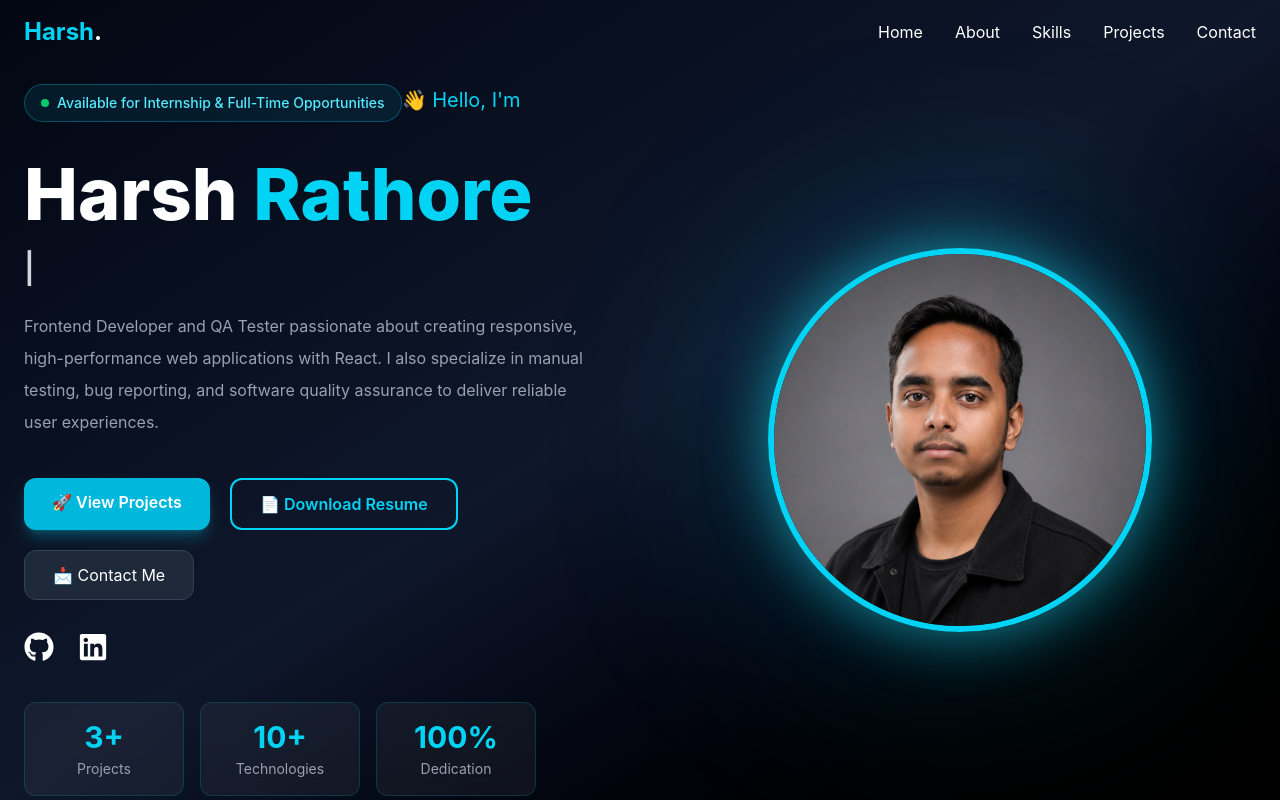
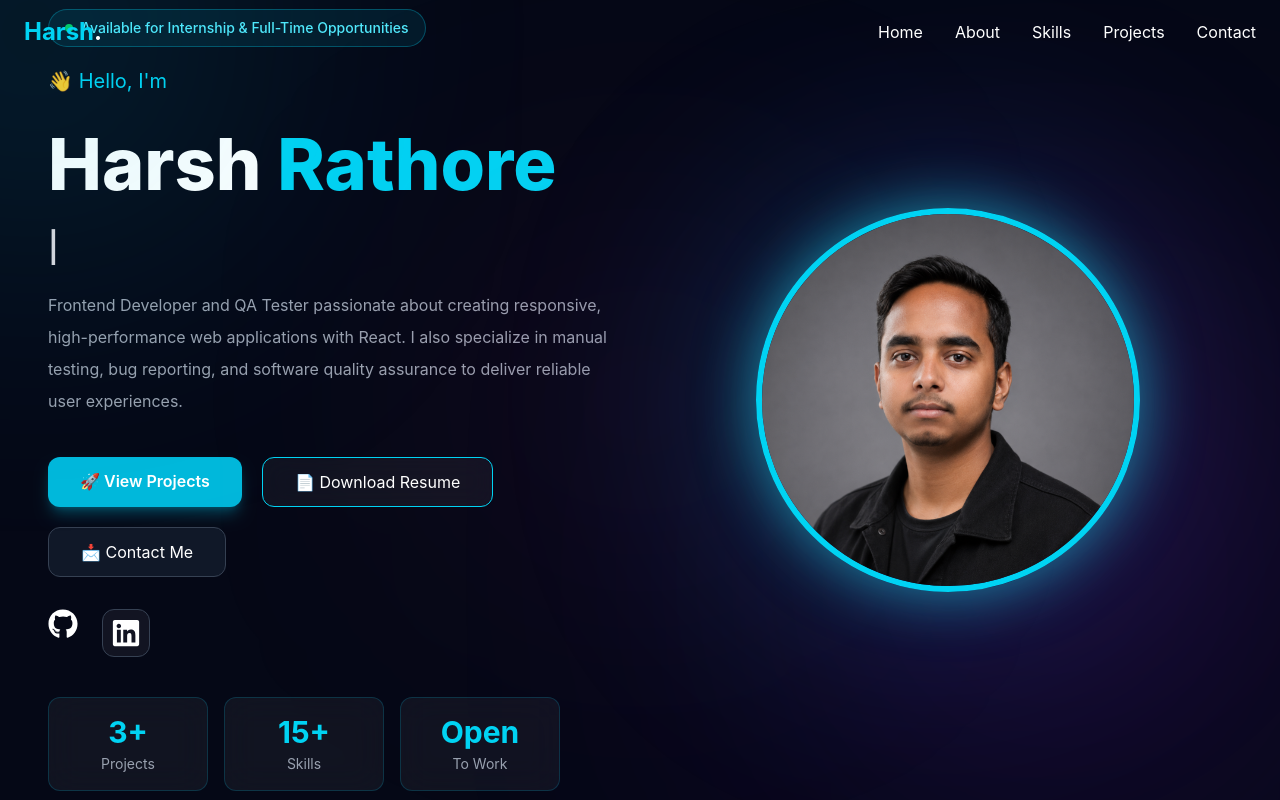
Before and after one commit to Rathore95688/portfolio-website, a React (Vite) app: page / in a window 1280 px wide. Shown: the top 800 px of the page. Built offline with nearby package versions, Linux system fonts and the light colour scheme.

Commit message:
hero section update

```diff
--- a/src/components/Hero.jsx
+++ b/src/components/Hero.jsx
@@ -8,9 +8,16 @@ const Hero = () => {
   return (
     <section
       id="home"
-      className="min-h-screen bg-linear-to-br from-gray-950 via-slate-900 to-black text-white flex items-center pt-20"
+      className="relative min-h-screen flex items-center bg-[#050816] overflow-hidden px-6"
     >
       <div className="max-w-7xl mx-auto px-6 grid md:grid-cols-2 gap-12 items-center">
+
+        {/* Background Glow */}
+<div className="absolute -top-40 -left-40 w-96 h-96 bg-cyan-500/20 rounded-full blur-[140px]"></div>
+
+<div className="absolute bottom-0 right-0 w-[450px] h-[450px] bg-purple-600/20 rounded-full blur-[170px]"></div>
+
+<div className="absolute top-1/2 left-1/2 w-80 h-80 bg-pink-500/10 rounded-full blur-[140px] -translate-x-1/2 -translate-y-1/2"></div>
 
         {/* Left */}
         <motion.div
@@ -18,17 +25,25 @@ const Hero = () => {
           animate={{ opacity: 1, x: 0 }}
           transition={{ duration: 0.8 }}
         >
-          <p className="text-cyan-400 text-xl mb-3">
-            <div className="inline-flex items-center gap-2 px-4 py-2 mb-6 rounded-full bg-cyan-500/10 border border-cyan-400/30 text-cyan-300 text-sm font-medium">
-             <span className="w-2 h-2 rounded-full bg-green-400 animate-pulse"></span>
-             Available for Internship & Full-Time Opportunities
-            </div>
-            👋 Hello, I'm
-          </p>
+          <div className="mb-6">
+  <div className="inline-flex items-center gap-2 px-4 py-2 rounded-full bg-cyan-500/10 border border-cyan-400/30 text-cyan-300 text-sm font-medium">
+    <span className="w-2 h-2 rounded-full bg-green-400 animate-pulse"></span>
+    Available for Internship & Full-Time Opportunities
+  </div>
 
-          <h1 className="text-5xl md:text-7xl font-extrabold">
+  <p className="text-cyan-400 text-xl mt-5">
+    👋 Hello, I'm
+  </p>
+          </div>
+
+          <motion.h1
+  initial={{ opacity: 0, y: 20 }}
+  animate={{ opacity: 1, y: 0 }}
+  transition={{ duration: 0.8 }}
+  className="text-5xl md:text-7xl font-extrabold leading-tight"
+          >
             Harsh <span className="text-cyan-400">Rathore</span>
-          </h1>
+          </motion.h1>
 
           <div className="text-2xl md:text-3xl font-semibold mt-5 text-gray-300">
             <TypeAnimation
@@ -57,7 +72,7 @@ deliver reliable user experiences.
 
   <a
     href="#projects"
-    className="px-7 py-3 rounded-xl bg-cyan-500 text-white font-semibold hover:bg-cyan-600 hover:scale-105 transition-all duration-300 shadow-lg shadow-cyan-500/30"
+    className="px-8 py-3 rounded-xl bg-cyan-500 font-semibold shadow-lg shadow-cyan-500/30 hover:shadow-cyan-500/60 hover:-translate-y-1 transition-all duration-300"
   >
     🚀 View Projects
   </a>
@@ -65,14 +80,14 @@ deliver reliable user experiences.
  <a
   href={resume}
   download
-  className="px-7 py-3 rounded-xl border-2 border-cyan-400 text-cyan-400 font-semibold hover:bg-cyan-400 hover:text-black hover:scale-105 transition-all duration-300"
+  className="px-8 py-3 rounded-xl border border-cyan-400 bg-white/5 backdrop-blur-md hover:bg-cyan-400 hover:text-black transition-all duration-300"
 >
   📄 Download Resume
 </a>
 
   <a
     href="#contact"
-    className="px-7 py-3 rounded-xl bg-gray-800 border border-gray-700 hover:border-cyan-400 hover:text-cyan-400 hover:scale-105 transition-all duration-300"
+    className="px-8 py-3 rounded-xl bg-gray-900 border border-gray-700 hover:border-cyan-400 hover:bg-gray-800 transition-all duration-300"
   >
     📩 Contact Me
   </a>
@@ -93,7 +108,7 @@ deliver reliable user experiences.
               href="https://www.linkedin.com/in/harsh-rathore-772124294"
               target="_blank"
               rel="noreferrer"
-              className="hover:text-cyan-400 transition"
+              className="w-12 h-12 rounded-xl bg-white/5 border border-gray-700 flex items-center justify-center hover:border-cyan-400 hover:shadow-[0_0_20px_rgba(34,211,238,0.5)] hover:-translate-y-1 transition-all duration-300"
             >
               <FaLinkedin />
             </a>
@@ -106,13 +121,13 @@ deliver reliable user experiences.
   </div>
 
   <div className="bg-white/5 backdrop-blur-lg border border-cyan-500/20 rounded-xl p-4 text-center hover:scale-105 transition">
-    <h2 className="text-3xl font-bold text-cyan-400">10+</h2>
-    <p className="text-gray-400 text-sm mt-1">Technologies</p>
+    <h2 className="text-3xl font-bold text-cyan-400">15+</h2>
+    <p className="text-gray-400 text-sm mt-1">Skills</p>
   </div>
 
   <div className="bg-white/5 backdrop-blur-lg border border-cyan-500/20 rounded-xl p-4 text-center hover:scale-105 transition">
-    <h2 className="text-3xl font-bold text-cyan-400">100%</h2>
-    <p className="text-gray-400 text-sm mt-1">Dedication</p>
+    <h2 className="text-3xl font-bold text-cyan-400">Open</h2>
+    <p className="text-gray-400 text-sm mt-1">To Work</p>
   </div>
 
         </div>
@@ -128,7 +143,7 @@ deliver reliable user experiences.
         >
          <div className="relative flex justify-center items-center">
 
-  <div className="absolute w-96 h-96 bg-cyan-500 rounded-full blur-[120px] opacity-20 animate-pulse"></div>
+  <div className="absolute w-96 h-96 rounded-full bg-gradient-to-r from-cyan-500 via-blue-500 to-purple-500 blur-[130px] opacity-30 animate-pulse"></div>
 
   <img
     src={profile}
```
